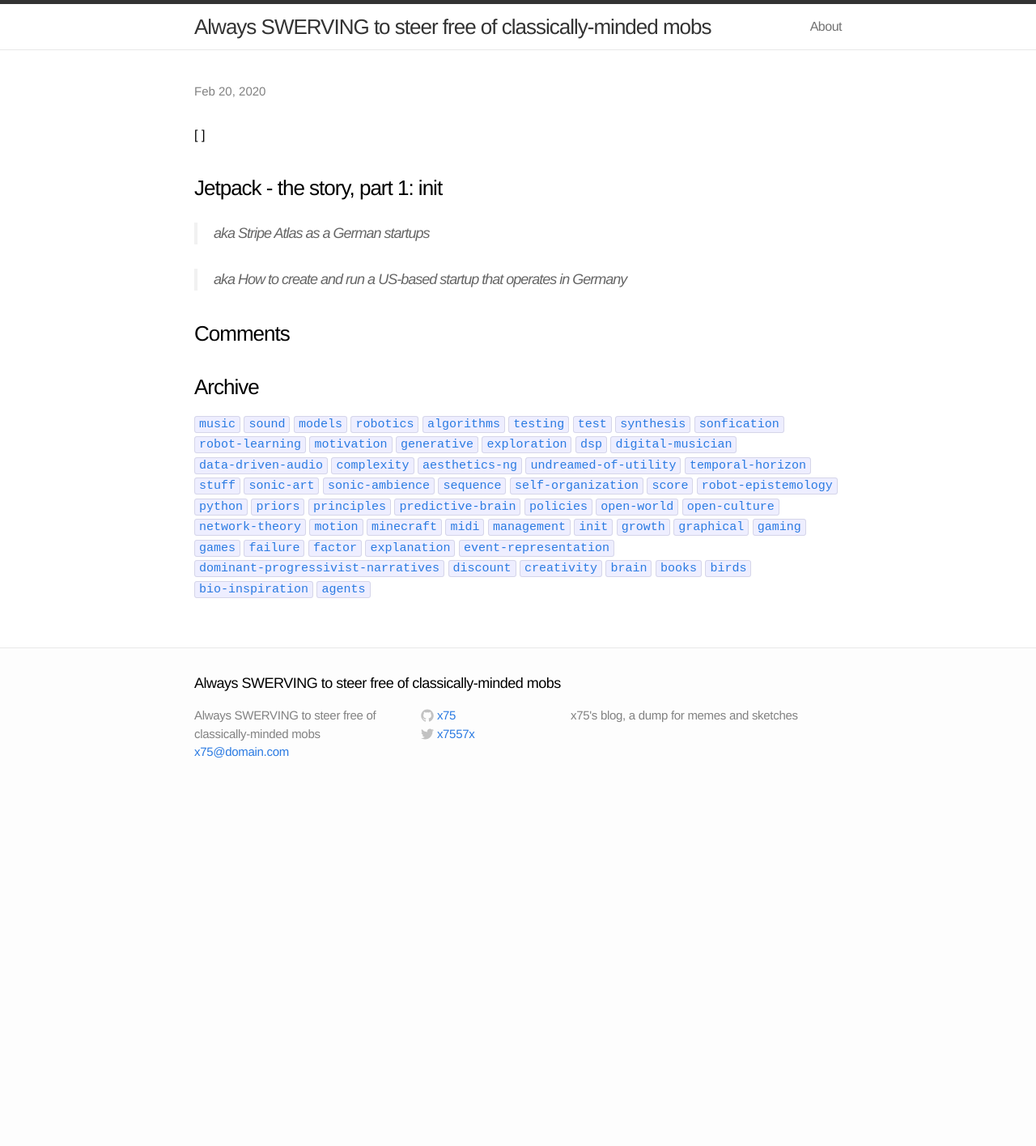
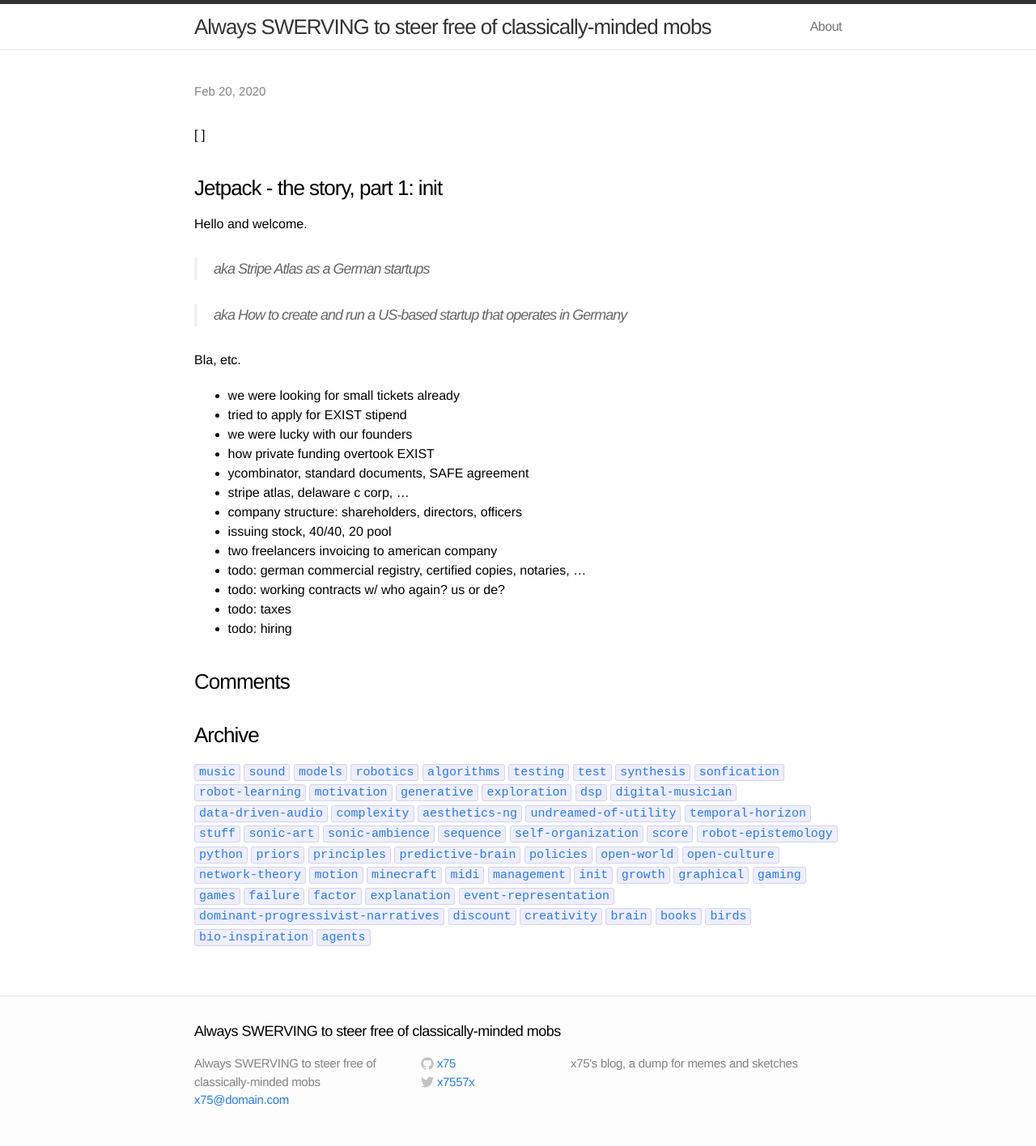
Before and after one commit to x75/x75.github.io, a Jekyll site: the page built from _posts/2020-02-20-jetpack-the-story-1-init.md, in a window 1280 px wide. Shown: the whole page at 81% size. Built offline with Jekyll 4.4.1, drawn with Linux system fonts in a browser that asks for light colours; our own code applies the rules of GitHub Pages for plain Markdown files; before the commit the page ends 986 px from its top, so only the background shows below that.

Commit message:
jetpack story defunct?

```diff
--- a/_posts/2020-02-20-jetpack-the-story-1-init.md
+++ b/_posts/2020-02-20-jetpack-the-story-1-init.md
@@ -7,9 +7,27 @@ tags: robotics, research, startups
 
 ### Jetpack - the story, part 1: init
 
+Hello and welcome.
+
 > aka Stripe Atlas as a German startups
 
 > aka How to create and run a US-based startup that operates in Germany
+
+Bla, etc.
+
+ - we were looking for small tickets already
+ - tried to apply for EXIST stipend
+ - we were lucky with our founders
+ - how private funding overtook EXIST
+ - ycombinator, standard documents, SAFE agreement
+ - stripe atlas, delaware c corp, ...
+ - company structure: shareholders, directors, officers
+ - issuing stock, 40/40, 20 pool
+ - two freelancers invoicing to american company
+ - todo: german commercial registry, certified copies, notaries, ...
+ - todo: working contracts w/ who again? us or de?
+ - todo: taxes
+ - todo: hiring
 
 ### Comments
 
```
